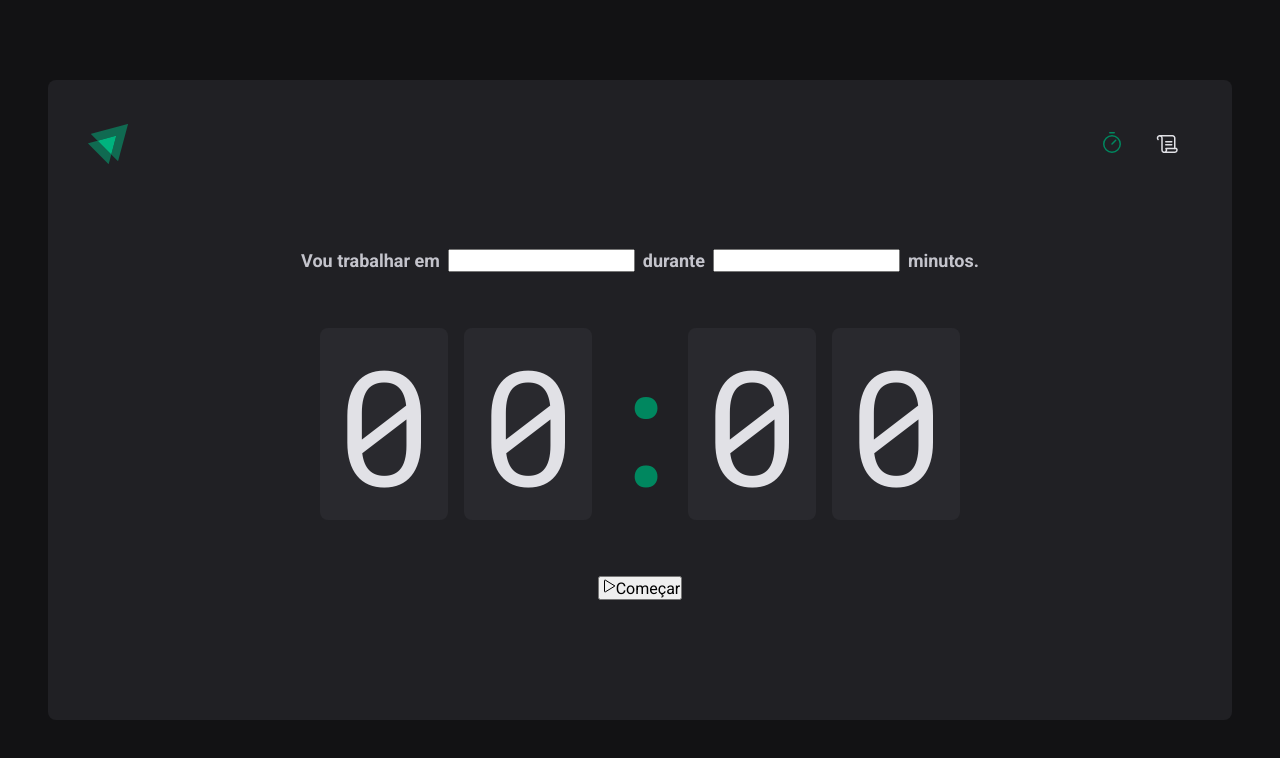
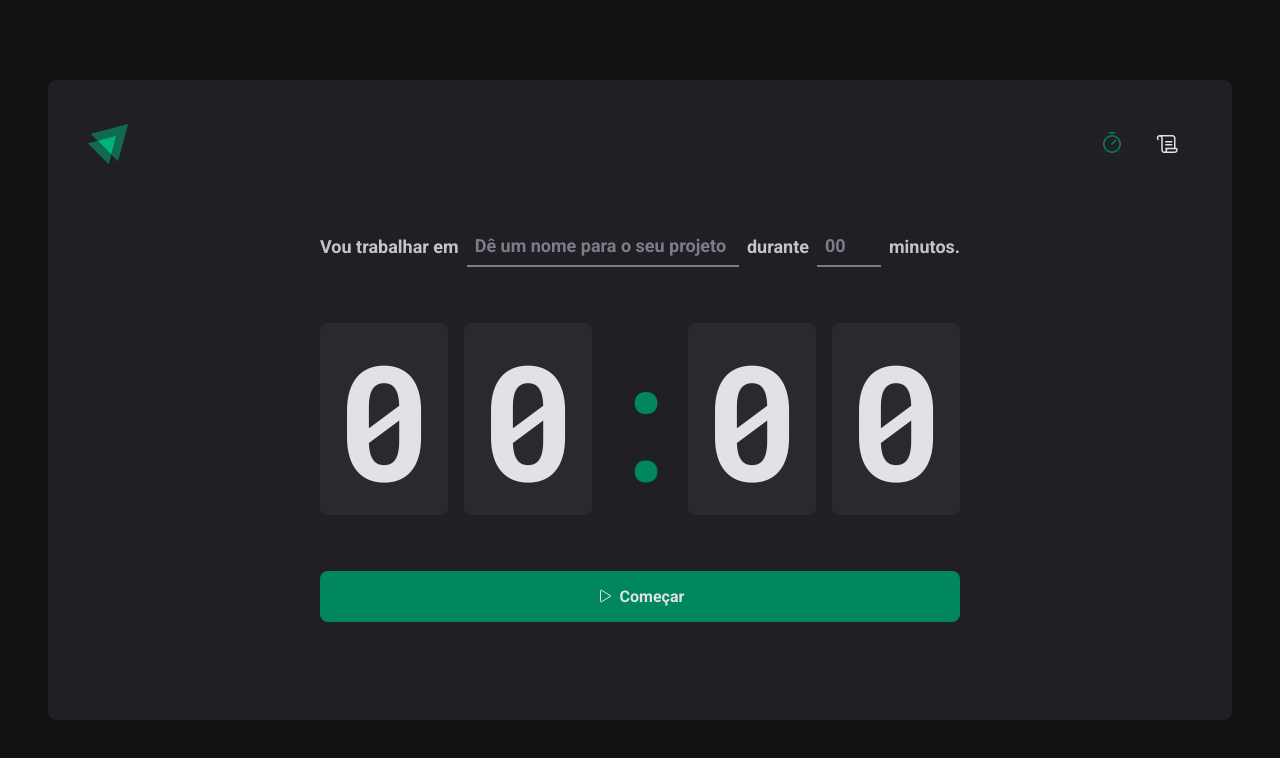
Before and after one commit to RayanCardoso/react-recap, a React (Vite) app in the folder 02-ignite-timer/: page / in a window 1280 px wide. Shown: the top 758 px of the page. Built offline with nearby package versions, Linux system fonts and the light colour scheme.

Commit message:
finishing home page interface

```diff
--- a/02-ignite-timer/src/pages/Home/index.tsx
+++ b/02-ignite-timer/src/pages/Home/index.tsx
@@ -1,5 +1,5 @@
 import { Play } from "phosphor-react";
-import { CountDownContainer, FormContainer, HomeContainer, Separator } from "./styles";
+import { CountDownContainer, FormContainer, HomeContainer, MinutesAmountInput, Separator, StartCountdownButton, TaskInput } from "./styles";
 
 export function Home() {
     return (
@@ -7,10 +7,28 @@
             <form action="">
                 <FormContainer>
                     <label htmlFor="task">Vou trabalhar em</label>
-                    <input id="task" type="text" />
+                    <TaskInput
+                        id="task"
+                        placeholder="Dê um nome para o seu projeto"
+                        type="text"
+                        list="task-suggestions"
+                    />
+
+                    <datalist id="task-suggestions">
+                        <option value="Projeto 1" />
+                        <option value="Projeto 2" />
+                        <option value="Projeto 3" />
+                    </datalist>
 
                     <label htmlFor="minutesAmount">durante</label>
-                    <input id="minutesAmount" type="number" />
+                    <MinutesAmountInput
+                        placeholder="00"
+                        id="minutesAmount"
+                        type="number"
+                        step={5}
+                        min={5}
+                        max={60}
+                    />
 
                     <span>minutos.</span>
                 </FormContainer>
@@ -25,10 +43,10 @@
                     <span>0</span>
                 </CountDownContainer>
 
-                <button type="submit">
+                <StartCountdownButton type="submit">
                     <Play />
                     Começar
-                </button>
+                </StartCountdownButton>
             </form>
         </HomeContainer>
     )
--- a/02-ignite-timer/src/pages/Home/styles.ts
+++ b/02-ignite-timer/src/pages/Home/styles.ts
@@ -26,7 +26,38 @@
     font-size: 1.125rem;
     font-weight: bold;
     flex-wrap: wrap;
+`;
 
+const BaseInput = styled.input`
+    background-color: transparent;
+    height: 2.5rem;
+    border: 0;
+    border-bottom: 2px solid ${props => props.theme["gray-500"]};
+    font-weight: bold;
+    font-size: 1.125rem;
+    padding: 0 0.5rem;
+    color: ${props => props.theme["gray-100"]};
+
+    &:focus {
+        box-shadow: none;
+        border-color: ${props => props.theme["green-500"]};
+    }
+
+    &::placeholder {
+        color: ${props => props.theme["gray-500"]};
+    }
+`
+
+export const TaskInput = styled(BaseInput)`
+    flex: 1;
+
+    &::-webkit-calendar-picker-indicator {
+        display: none !important;
+    }
+`;
+
+export const MinutesAmountInput = styled(BaseInput)`
+    width: 4rem;
 `;
 
 export const CountDownContainer = styled.div`
@@ -42,6 +73,7 @@
         background-color: ${props => props.theme["gray-700"]};
         padding: 2rem 1rem;
         border-radius: 8px;
+        font-weight: bold;
     }
 `;
 
@@ -54,3 +86,31 @@
     display: flex;
     justify-content: center;
 `
+
+export const StartCountdownButton = styled.button`
+    width: 100%;
+    border: 0;
+    padding: 1rem;
+    border-radius: 8px;
+
+    display: flex;
+    align-items: center;
+    justify-content: center;
+
+    gap: 0.5rem;
+    font-weight: bold;
+
+    cursor: pointer;
+
+    background-color: ${props => props.theme["green-500"]};
+    color: ${props => props.theme["gray-100"]};
+
+    &:hover {
+        background-color: ${props => props.theme["green-700"]};
+    }
+
+    &:disabled {
+        opacity: 0.7;
+        cursor: not-allowed;
+    }
+`
```
